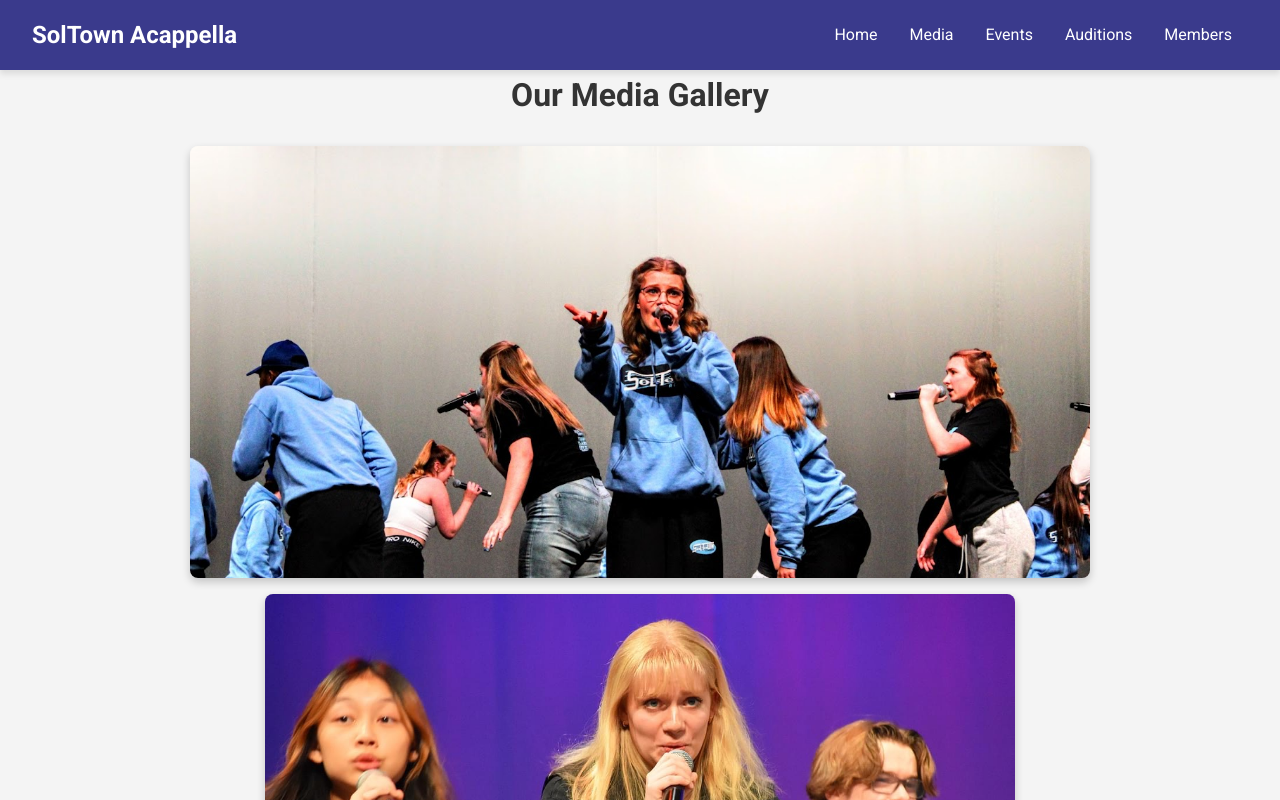
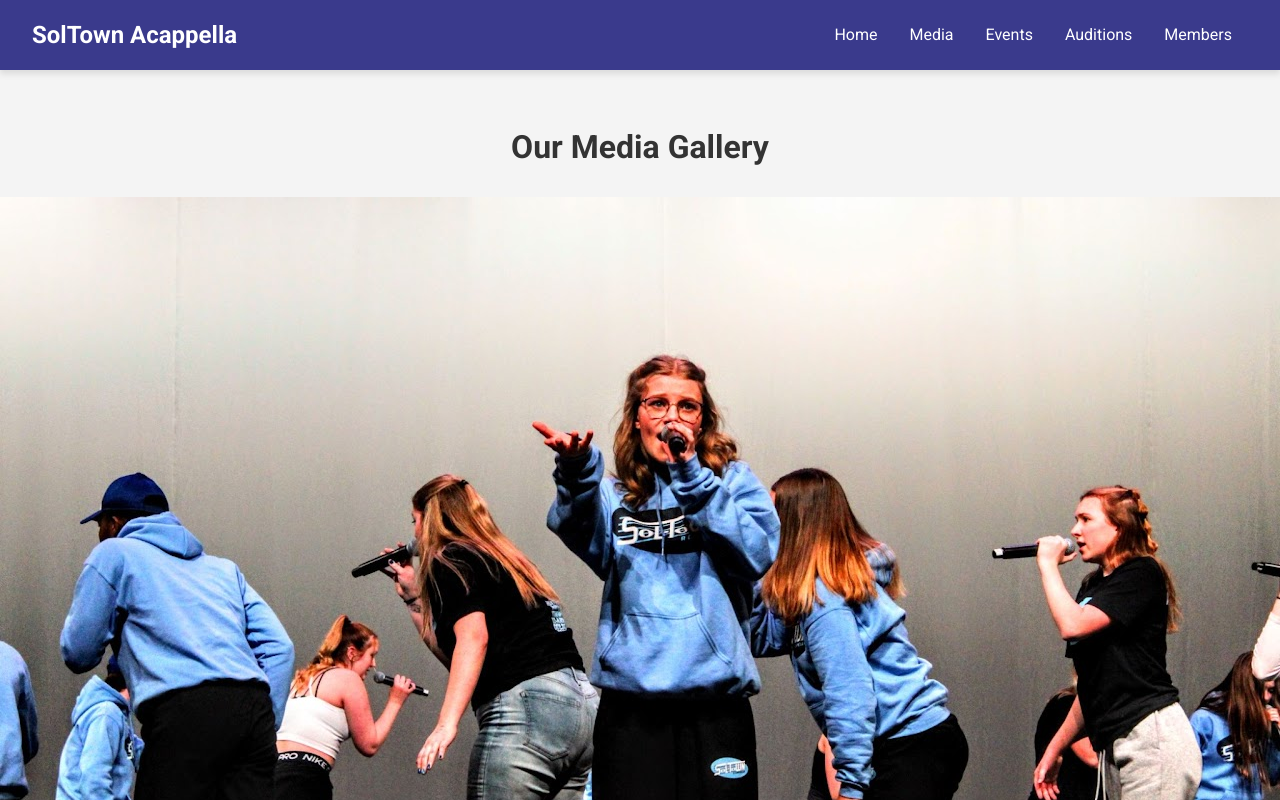
Before and after one commit to AwayXD/SoltownWebsite, a plain HTML site: page media.html in a window 1280 px wide. Shown: the top 800 px of the page. Drawn offline with Linux system fonts and the light colour scheme.

Commit message:
some updages

```diff
--- a/media.html
+++ b/media.html
@@ -4,7 +4,7 @@
     <meta charset="UTF-8">
     <meta name="viewport" content="width=device-width, initial-scale=1.0">
     <title>Media - SolTown Acappella</title>
-    <link rel="icon" type="image/x-icon" href="https://i.ibb.co/zTw7hJYJ/Sol-Town-Logo.png">
+    <link rel="icon" type="image/x-icon" href="https://i.imgur.com/APRujeU.png">
     <link href="https://fonts.googleapis.com/css2?family=Roboto:wght@300;400;700&display=swap" rel="stylesheet">
     <link rel="stylesheet" href="styles.css">
 </head>
@@ -25,9 +25,9 @@
 </header>
 
 <section class="media-gallery fade-in">
-    <h3>Our Media Gallery</h3>
+    <h3><br>Our Media Gallery</h3>
     <div class="gallery">
-        <img src="images/media/19.jpeg" alt="Media 3" class="image-hover">
+        <img src="images/media/19.jpeg" alt="Media 3" class="image-hover.loaded">
         <img src="images/media/2.jpeg" alt="Media 22" class="image-hover">
         <img src="images/media/14.jpeg" alt="Media 10" class="image-hover">
         <img src="images/media/23.jpeg" alt="Media 7" class="image-hover">
--- a/styles.css
+++ b/styles.css
@@ -161,8 +161,9 @@ footer p {
 .image-hover.loaded {
     opacity: 1;
     transform: scale(1);
+
 }
-x``
+
 
 .youtube-embeds {
     align-items: center;
@@ -182,3 +183,6 @@ x``
     border-radius: 10px;
     max-width: max-content;
 }
+img {
+    border-radius = "10px";
+}
```
Also changed, not shown: auditions.html (+1 -1 lines), events.html (+1 -1 lines), home.html (+2 -2 lines), index.html (+2 -2 lines), members.html (+1 -1 lines).
